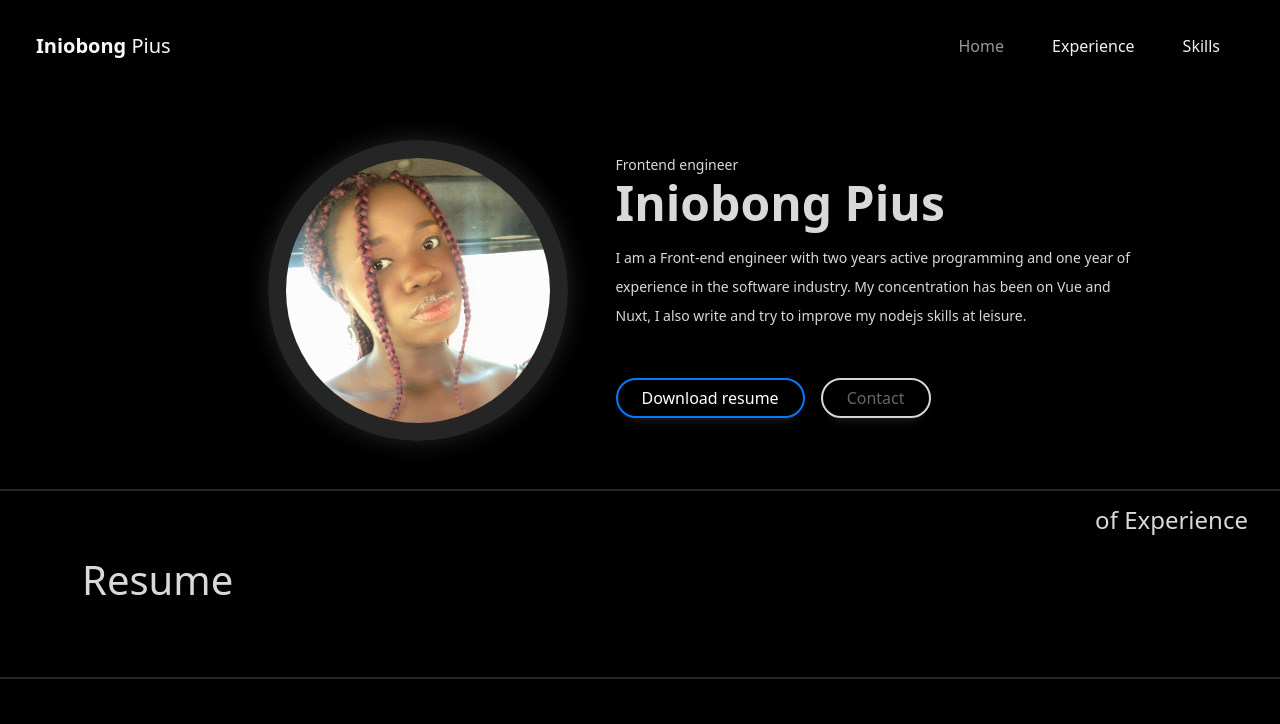
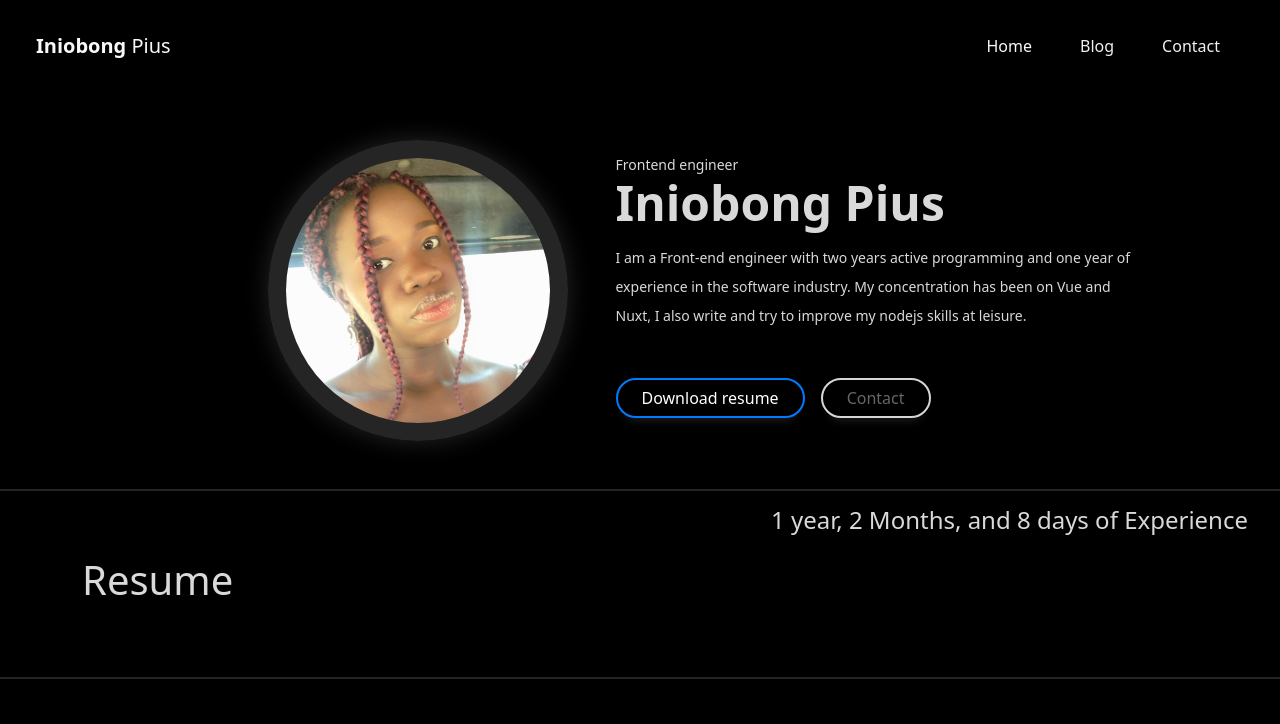
Before and after one commit to payose/My-Portfolio, a website: page public/index.html in a window 1280 px wide. Shown: the top 724 px of the page. Drawn offline with Linux system fonts and the light colour scheme.

```diff
--- a/public/css/style.css
+++ b/public/css/style.css
@@ -23,8 +23,8 @@
   color: #f1f1f1;
 }
 
-.navbar-light .navbar-nav .nav-link.active, .navbar-light .navbar-nav .nav-link:hover{
-  color: #f9f9f99c;
+.navbar-light .navbar-nav .nav-link.active, .navbar-light .navbar-nav.nav-link:hover .navbar-nav.nav-link:focus{
+  color: #f9f9f9 !important
 }
 
 .button-primary, .button-secondary, button, input[type="button"], input[type="submit"], .wp-block-button .wp-block-button__link {
--- a/public/index.html
+++ b/public/index.html
@@ -19,9 +19,9 @@
       </button>
       <div class="justify-content-end collapse navbar-collapse" id="navbarNavAltMarkup">
         <div class="navbar-nav flex-row">
-          <a class="nav-link px-4 active" aria-current="page" href="#">Home</a>
-          <a class="nav-link px-4" href="#experience">Experience</a>
-          <a class="nav-link px-4" href="#skills">Skills</a>
+          <a class="nav-link px-4 active" aria-current="page" href="./index.html">Home</a>
+          <a class="nav-link px-4" href="https://pye.hashnode.dev/" target="_blank">Blog</a>
+          <a class="nav-link px-4" href="./contact.html">Contact</a>
         </div>
       </div>
     </div>
@@ -344,6 +344,6 @@
     </div>
       <!-- <a href="inipayose@gmail.com">Inipayose@gmail.com</a> -->
   </footer>
-<script src="./assets/js/scripts.js"></script>
+<script src="./js/scripts.js"></script>
 </body>
 </html>
```
Also changed, not shown: public/contact.html (+4 -3 lines).
